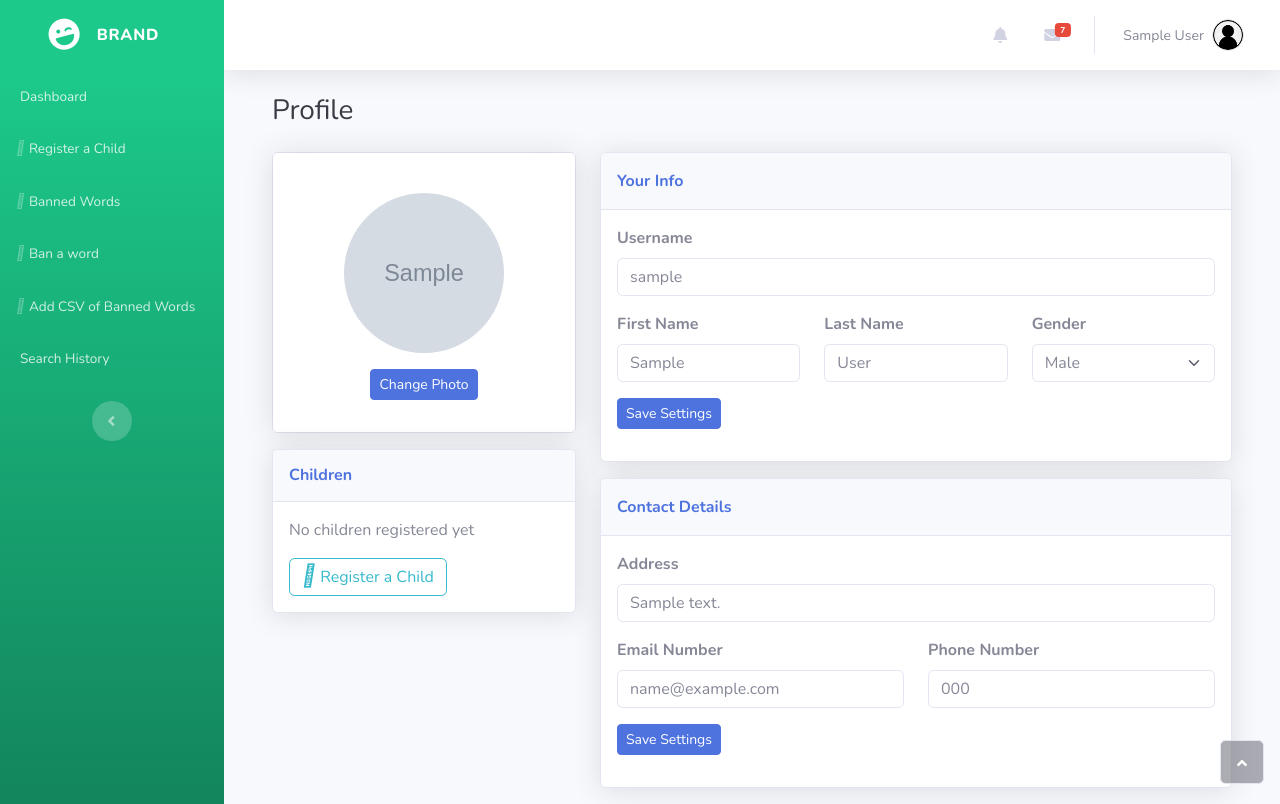
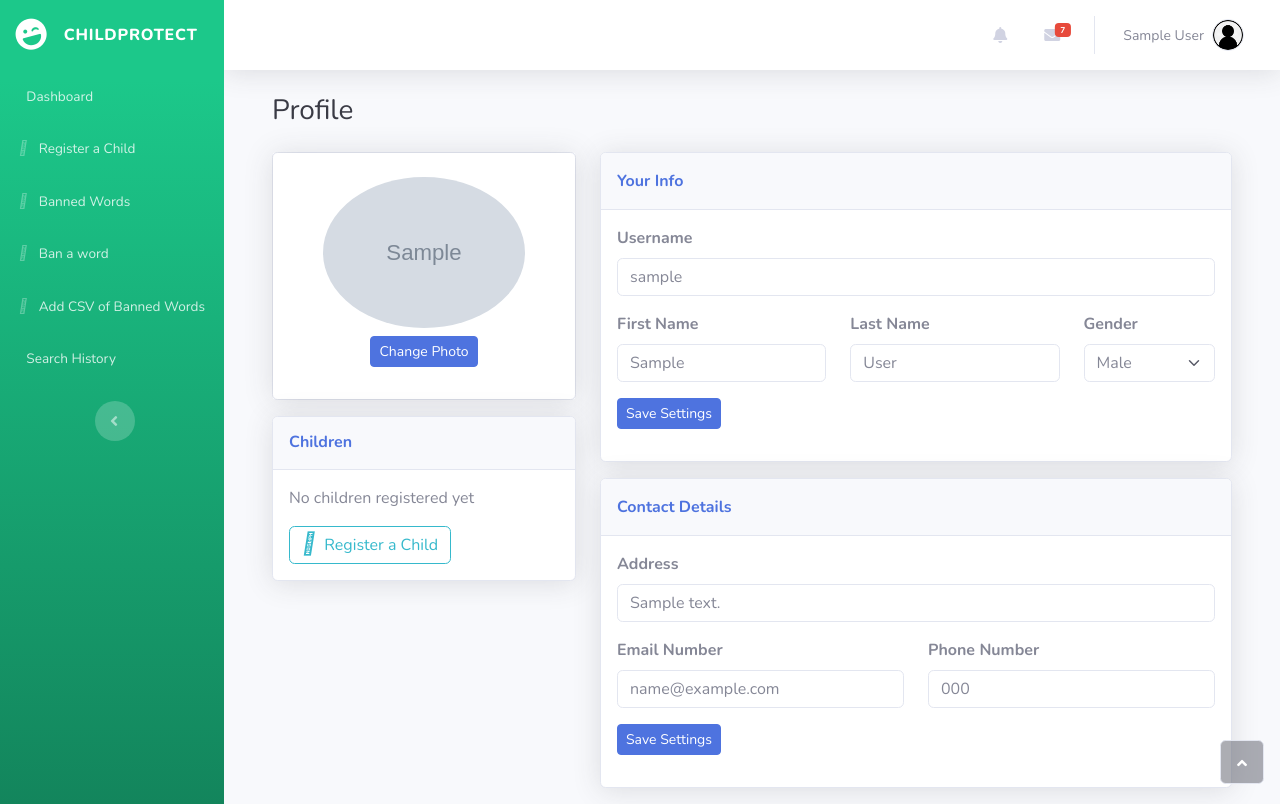
Before and after one commit to nafdev01/childprotect, a Django app: page /accounts/parent/profile/ in a window 1280 px wide. Run offline with Django 4.2, Linux system fonts and the light colour scheme; a user stored in the database is signed in; tables that the repository leaves empty hold one stand-in row (values such as "Sample post"); grey boxes marked "Sample" are stand-in pictures; parts of the project's set-up code (start-up, migrations or seed data) failed here and were passed over; some libraries are stand-ins or nearby versions.

Commit message:
updated parent profile

```diff
--- a/templates/accounts/parent_profile.html
+++ b/templates/accounts/parent_profile.html
@@ -10,14 +10,13 @@
     <div class="row mb-3">
         <div class="col-lg-4">
             <div class="card mb-3">
-                <div class="card-body text-center shadow"><img class="rounded-circle mb-3 mt-4"
-                        src="{{ profile.photo.url }}" width="160" height="160">
+                <div class="card-body text-center shadow">
+                    <img class="rounded-circle mb-2 mt-2 w-75" src="{{ profile.photo.url }}">
                     <div class="mb-3">
-                        <button class="btn btn-primary btn-sm" data-bs-toggle="modal"
-                            data-bs-target="#exampleModal">Change Photo</button>
+                        <button class="btn btn-primary btn-sm" data-bs-toggle="modal" data-bs-target="#exampleModal">
+                            Change Photo
+                        </button>
                     </div>
-
-
 
                     <!-- Modal -->
                     <div class="modal fade" id="exampleModal" tabindex="-1" aria-labelledby="exampleModalLabel"
@@ -45,13 +44,10 @@
                                     <button type="button" class="btn btn-primary" onclick="updatePhoto()">
                                         Save changes
                                     </button>
-
                                 </div>
                             </div>
                         </div>
                     </div>
-
-
                 </div>
             </div>
             <div class="card shadow mb-4">
@@ -61,27 +57,23 @@
                 <div class="card-body">
                     {% if children_profiles %}
                     {% for child_profile in children_profiles %}
-
-                    <a class="btn btn-outline-success btn-sm"
+                    <h4 class="small fw-bold">
+                        {{ child_profile.child.get_full_name }}
+                    </h4>
+                    <div class="d-flex justify-content-end">
+                        <a class="btn btn-outline-success btn-sm mb-1"
                             href="{% url 'safesearch:generate_child_pdf_report' child_profile.child.id %}">
-                        Report
+                            Generate Report
                         </a>
-
-                    <h4 class="small fw-bold">Server migration<span class="float-end">57%</span></h4>
-                    <div class="progress progress-sm mb-3">
-                        <div class="progress-bar bg-danger" aria-valuenow="57" aria-valuemin="0" aria-valuemax="100"
-                            style="width: 57%;"><span class="visually-hidden">57%</span></div>
                     </div>
-
                     {% endfor %}
-
                     {% else %}
-
                     <p>No children registered yet</p>
-                    <a class="btn btn-outline-info" href="{% url 'accounts:register_child' %}" title="Child Registration">
-                        <i class="fa-solid fa-user-plus fa-lg"></i><span>&nbsp;Register a Child</span>
+                    <a class="btn btn-outline-info" href="{% url 'accounts:register_child' %}"
+                        title="Child Registration">
+                        <i class="fa-solid fa-user-plus fa-lg"></i>
+                        <span>&nbsp;Register a Child</span>
                     </a>
-
                     {% endif %}
 
                 </div>
@@ -100,7 +92,9 @@
                                 <div class="row">
                                     <div class="col">
                                         <div class="mb-3">
-                                            <label class="form-label" for="username"><strong>Username</strong></label>
+                                            <label class="form-label" for="username">
+                                                <strong>Username</strong>
+                                            </label>
                                             <input class="form-control" type="text" id="username"
                                                 placeholder="user.name" name="username" value="{{ parent.username }}">
                                         </div>
@@ -108,23 +102,28 @@
                                 </div>
                                 <div class="row">
                                     <div class="col">
-                                        <div class="mb-3">
-                                            <label class="form-label" for="first_name"><strong>First
-                                                    Name</strong></label>
+                                        <div class="mb-3 mx-0">
+                                            <label class="form-label" for="first_name">
+                                                <strong>First Name</strong>
+                                            </label>
                                             <input class="form-control" type="text" id="first_name" placeholder="John"
                                                 name="first_name" value="{{ parent.first_name }}">
                                         </div>
                                     </div>
                                     <div class="col">
-                                        <div class="mb-3">
-                                            <label class="form-label" for="last_name"><strong>Last Name</strong></label>
+                                        <div class="mb-3 mx-0">
+                                            <label class="form-label" for="last_name">
+                                                <strong>Last Name</strong>
+                                            </label>
                                             <input class="form-control" type="text" id="last_name" placeholder="Doe"
                                                 name="last_name" value="{{ parent.last_name }}">
                                         </div>
                                     </div>
-                                    <div class="col">
+                                    <div class="col-md-12 col-lg-3">
                                         <div class="mb-3">
-                                            <label class="form-label" for="gender"><strong>Gender</strong></label>
+                                            <label class="form-label" for="gender">
+                                                <strong>Gender</strong>
+                                            </label>
                                             <select class="form-select" id="gender" name="gender">
                                                 {% for choice in profile.ParentGender.choices %}
                                                 <option value="{{ choice.0 }}" {% if choice.0 is profile.gender %}
@@ -137,7 +136,9 @@
                                     </div>
                                 </div>
                                 <div class="mb-3">
-                                    <button class="btn btn-primary btn-sm" type="submit">Save Settings</button>
+                                    <button class="btn btn-primary btn-sm" type="submit">
+                                        Save Settings
+                                    </button>
                                 </div>
                             </form>
                         </div>
@@ -150,24 +151,30 @@
                             <form action="{% url 'accounts:update_parent_contacts' %}" method="post">
                                 {% csrf_token %}
                                 <div class="mb-3">
-                                    <label class="form-label" for="address"><strong>Address</strong></label>
+                                    <label class="form-label" for="address">
+                                        <strong>Address</strong>
+                                    </label>
                                     <input class="form-control" type="text" id="address" placeholder="Sunset Blvd, 38"
                                         name="address" value="{{ profile.address }}">
                                 </div>
                                 <div class="row">
-                                    <div class="col">
+                                    <div class="col-lg-6 col-md-12">
                                         <div class="mb-3">
-                                            <label class="form-label" for="email"><strong>Email
-                                                    Number</strong></label>
+                                            <label class="form-label" for="email">
+                                                <strong>Email
+                                                    Number</strong>
+                                                </label>
                                             <input class="form-control" type="email" id="email"
                                                 placeholder="Your email address" name="email"
                                                 value="{{ parent.email }}">
                                         </div>
                                     </div>
-                                    <div class="col">
+                                    <div class="col-lg-6 col col-md-12">
                                         <div class="mb-3">
-                                            <label class="form-label" for="phone_number"><strong>Phone
-                                                    Number</strong></label>
+                                            <label class="form-label" for="phone_number">
+                                                <strong>Phone
+                                                    Number</strong>
+                                                </label>
                                             <input class="form-control" type="tel" id="phone_number"
                                                 placeholder="Los Angeles" name="phone_number"
                                                 value="{{ profile.phone_number }}">
--- a/templates/base.html
+++ b/templates/base.html
@@ -30,7 +30,7 @@
       <div class="container-fluid d-flex flex-column p-0"><a
           class="navbar-brand d-flex justify-content-center align-items-center sidebar-brand m-0" href="#">
           <div class="sidebar-brand-icon rotate-n-15"><i class="fas fa-laugh-wink"></i></div>
-          <div class="sidebar-brand-text mx-3"><span>Brand</span></div>
+          <div class="sidebar-brand-text mx-3"><span>ChildProtect</span></div>
         </a>
         <hr class="sidebar-divider my-0">
 
```
Also changed, not shown: other parts of templates/base.html (+14 -7 lines). Lines whose indentation alone changed are shown as unchanged.
